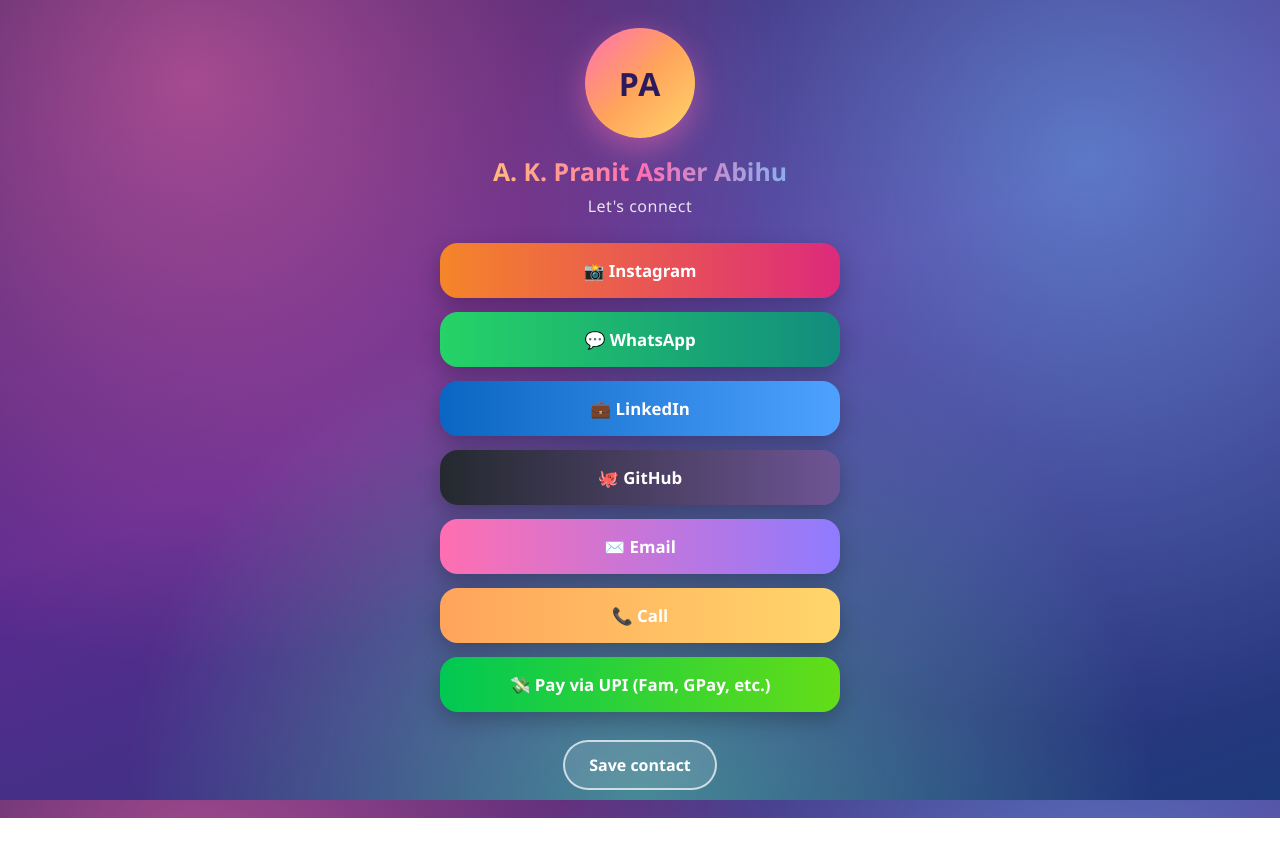
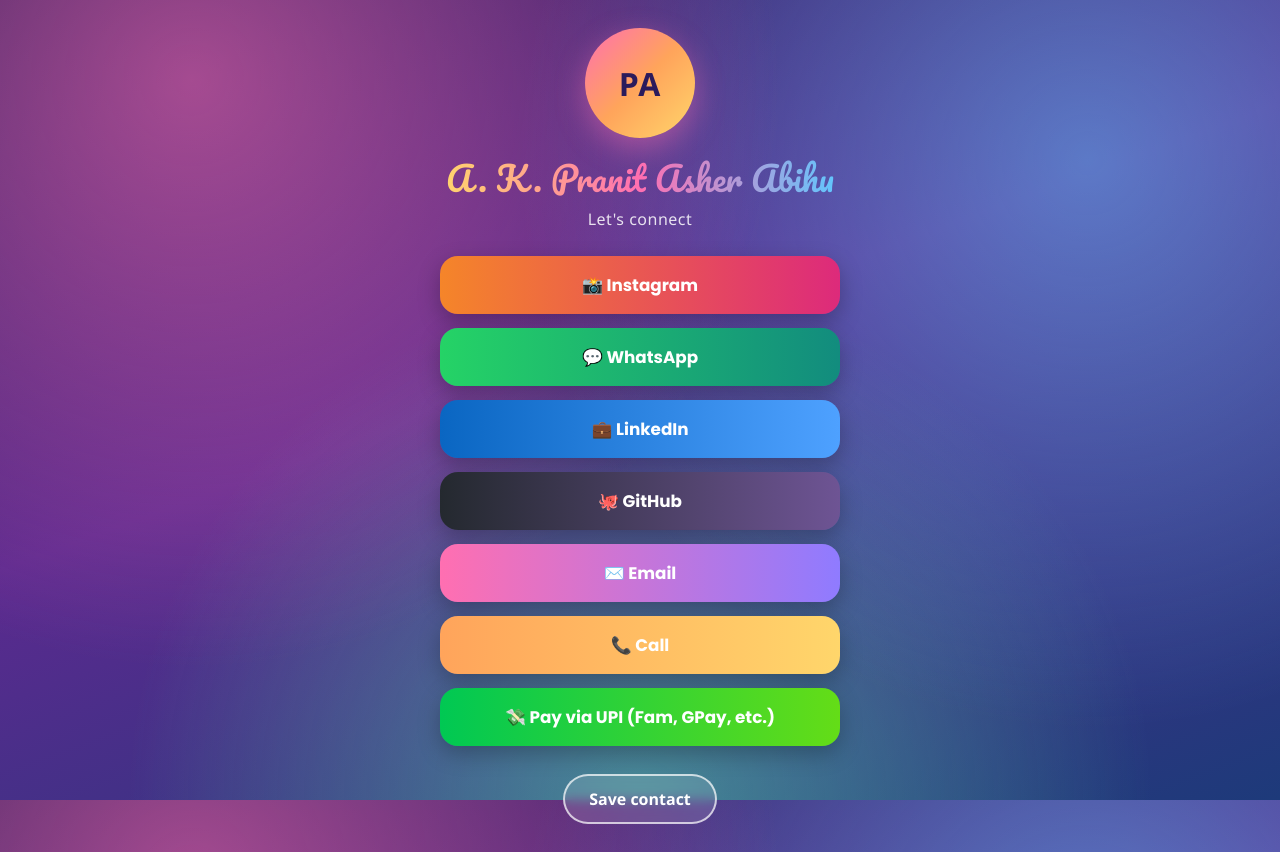
Before and after one commit to abihuFalca/portfolio, a plain HTML site: page connect/index.html in a window 1280 px wide. Before the commit the page ends 818 px from the top, so only its background shows below. Drawn offline with Linux system fonts and the light colour scheme.

Commit message:
Use Pacifico and Poppins fonts on connect page
Co-Authored-By: Claude Haiku 5.5 <noreply@anthropic.com>

```diff
--- a/connect/index.html
+++ b/connect/index.html
@@ -4,6 +4,9 @@
   <meta charset="UTF-8" />
   <meta name="viewport" content="width=device-width, initial-scale=1.0" />
   <title>Pranit Asher Abihu · Connect</title>
+  <link rel="preconnect" href="https://fonts.googleapis.com" />
+  <link rel="preconnect" href="https://fonts.gstatic.com" crossorigin />
+  <link href="https://fonts.googleapis.com/css2?family=Pacifico&family=Poppins:wght@600;700&display=swap" rel="stylesheet" />
   <link rel="stylesheet" href="style.css" />
 </head>
 <body>
--- a/connect/style.css
+++ b/connect/style.css
@@ -43,7 +43,8 @@ body {
 }
 
 h1 {
-  font-size: 1.55rem; font-weight: 800; line-height: 1.25;
+  font-family: "Pacifico", cursive;
+  font-size: 2.1rem; font-weight: 400; line-height: 1.3;
   background: linear-gradient(90deg, var(--yellow), var(--pink), var(--blue));
   -webkit-background-clip: text; background-clip: text; color: transparent;
 }
@@ -65,6 +66,7 @@ h1 {
 .links { display: flex; flex-direction: column; gap: 14px; }
 
 .links a {
+  font-family: "Poppins", system-ui, sans-serif;
   display: flex; align-items: center; justify-content: center; gap: 10px;
   padding: 16px 20px;
   border-radius: 18px;
```
